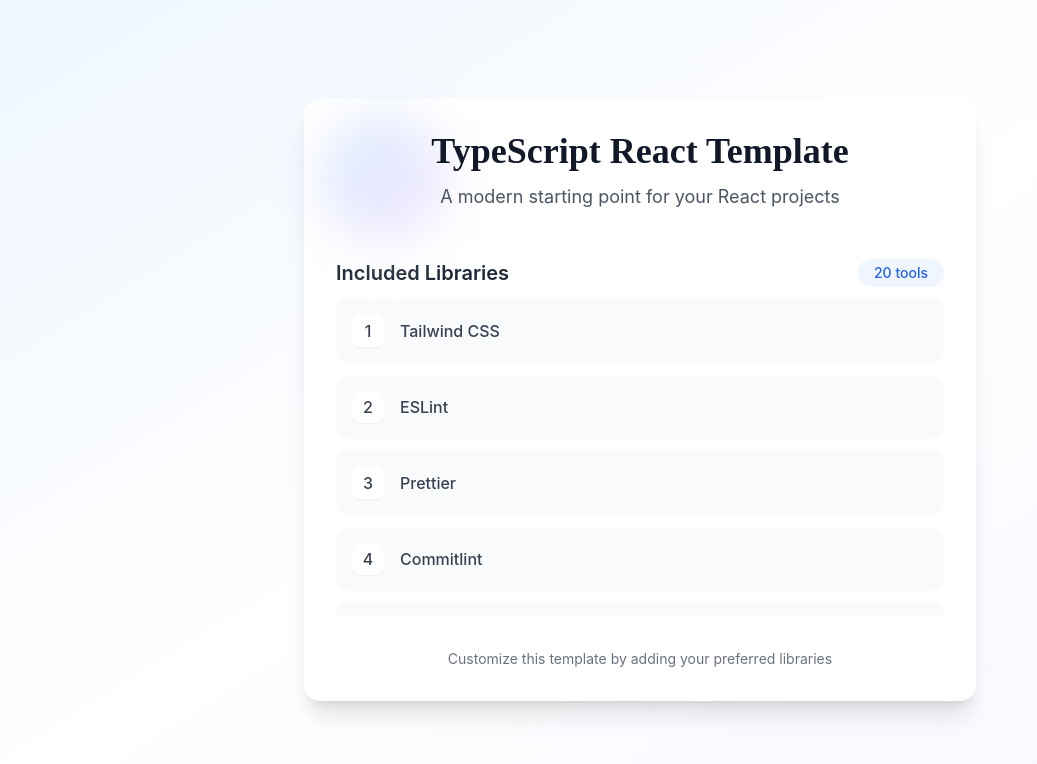
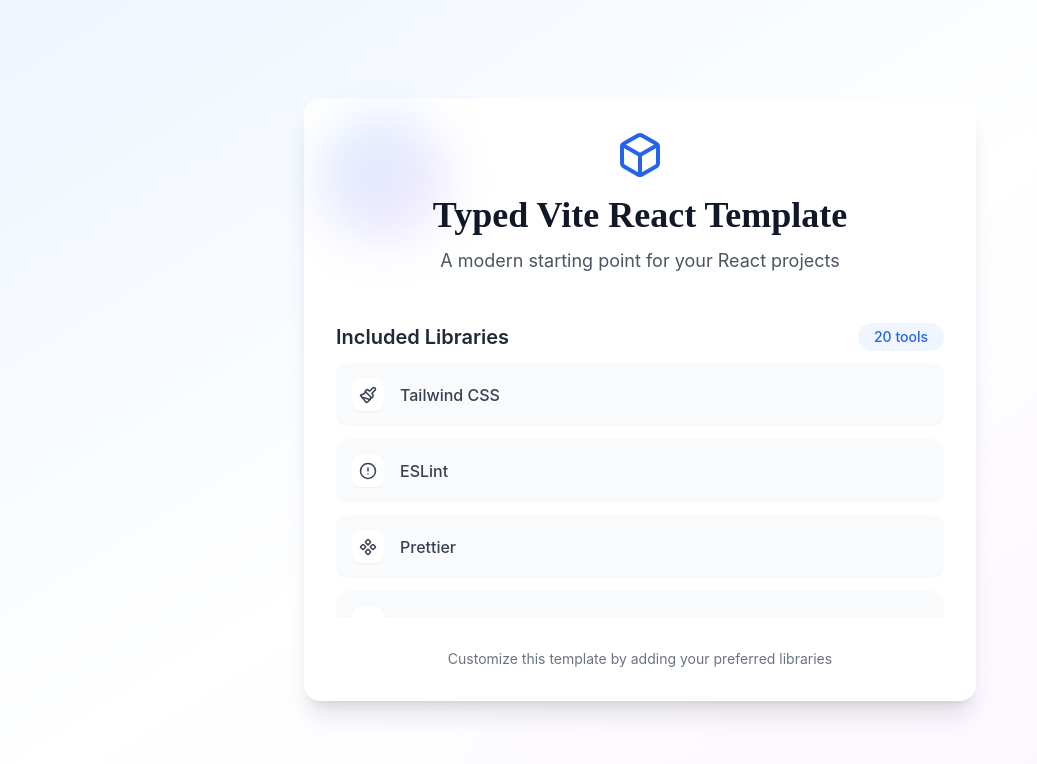
Before and after one commit to alphaorderly/typed-vite-react-template, a React (Vite) app: page / in a window 1280 px wide. Shown: the top 764 px of the page, without its empty margins (0-1037 px from the left). Built offline with nearby package versions, Linux system fonts and the light colour scheme; a web font is replaced by a local one.

Commit message:
feat: 시작페이지 최종본

```diff
--- a/src/App.tsx
+++ b/src/App.tsx
@@ -1,25 +1,47 @@
+import {
+    Box,
+    Paintbrush,
+    AlertCircle,
+    Dog,
+    TestTube,
+    TestTube2,
+    Send,
+    Router,
+    Atom,
+    Calendar,
+    Database,
+    FormInput,
+    Shield,
+    ScrollText,
+    Combine,
+    Component,
+    Boxes,
+    BoxIcon,
+    GitCommit,
+} from 'lucide-react';
+
 const App = () => {
     const libraries = [
-        'Tailwind CSS',
-        'ESLint',
-        'Prettier',
-        'Commitlint',
-        'Husky',
-        'Vitest',
-        'Testing Library',
-        'LintStaged',
-        'Ky',
-        'React Router',
-        'Jotai',
-        'Dayjs',
-        'TanStack Query',
-        'TanStack Form',
-        'Zod',
-        'TanStack Virtual',
-        'Tailwind Merge',
-        'Clsx',
-        'Lucide Icons',
-        'MSW',
+        { name: 'Tailwind CSS', icon: <Paintbrush size={18} /> },
+        { name: 'ESLint', icon: <AlertCircle size={18} /> },
+        { name: 'Prettier', icon: <Component size={18} /> },
+        { name: 'Commitlint', icon: <GitCommit size={18} /> },
+        { name: 'Husky', icon: <Dog size={18} /> },
+        { name: 'Vitest', icon: <TestTube size={18} /> },
+        { name: 'Testing Library', icon: <TestTube2 size={18} /> },
+        { name: 'LintStaged', icon: <Shield size={18} /> },
+        { name: 'Ky', icon: <Send size={18} /> },
+        { name: 'React Router', icon: <Router size={18} /> },
+        { name: 'Jotai', icon: <Atom size={18} /> },
+        { name: 'Dayjs', icon: <Calendar size={18} /> },
+        { name: 'TanStack Query', icon: <Database size={18} /> },
+        { name: 'TanStack Form', icon: <FormInput size={18} /> },
+        { name: 'Zod', icon: <Shield size={18} /> },
+        { name: 'TanStack Virtual', icon: <ScrollText size={18} /> },
+        { name: 'Tailwind Merge', icon: <Combine size={18} /> },
+        { name: 'Clsx', icon: <Boxes size={18} /> },
+        { name: 'Lucide Icons', icon: <BoxIcon size={18} /> },
+        { name: 'MSW', icon: <TestTube size={18} /> },
     ];
 
     return (
@@ -28,12 +50,15 @@
                 {/* Header Section */}
                 <div className="relative mb-12">
                     <div className="absolute -left-4 -top-4 size-32 rounded-full bg-gradient-to-br from-blue-100 to-purple-100 blur-xl"></div>
-                    <h1 className="relative mb-3 text-center font-square text-4xl font-extrabold text-gray-900">
-                        TypeScript React Template
-                    </h1>
-                    <p className="relative text-center text-lg text-gray-600">
-                        A modern starting point for your React projects
-                    </p>
+                    <div className="relative flex flex-col items-center">
+                        <Box className="mb-4 size-12 text-blue-600" />
+                        <h1 className="mb-3 text-center font-square text-4xl font-extrabold text-gray-900">
+                            Typed Vite React Template
+                        </h1>
+                        <p className="text-center text-lg text-gray-600">
+                            A modern starting point for your React projects
+                        </p>
+                    </div>
                 </div>
 
                 {/* Libraries Section */}
@@ -48,18 +73,20 @@
                     </div>
 
                     <div className="grid gap-3">
-                        {libraries.map((library, index) => (
+                        {libraries.map((lib, index) => (
                             <div
                                 key={index}
                                 className="group relative rounded-xl bg-gray-50 p-4 transition-all hover:bg-gray-100 hover:shadow-md"
                             >
                                 <div className="flex items-center gap-4">
                                     <div className="flex size-8 items-center justify-center rounded-lg bg-white font-medium text-gray-700 shadow-sm">
-                                        {index + 1}
+                                        {lib.icon}
                                     </div>
-                                    <span className="font-medium text-gray-700">
-                                        {library}
-                                    </span>
+                                    <div className="flex items-center gap-2">
+                                        <span className="font-medium text-gray-700">
+                                            {lib.name}
+                                        </span>
+                                    </div>
                                 </div>
                             </div>
                         ))}
```
